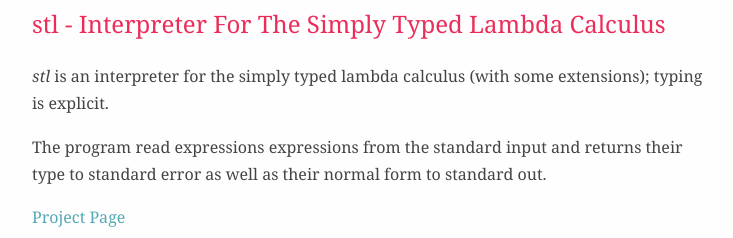
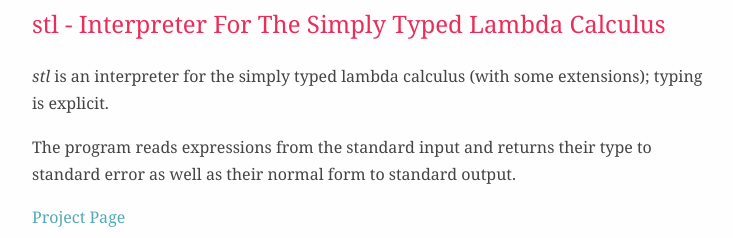
Before and after one commit to julmue/julmue.github.io, a plain HTML site: page index.html in a window 1280 px wide. Shown: the part 1540-1778 px from the top of the page, without its empty margins (272-1005 px from the left). Drawn offline with Linux system fonts and the light colour scheme; a web font is replaced by a local one.

Commit message:
minor changes

```diff
--- a/index.html
+++ b/index.html
@@ -52,7 +52,7 @@
 <p><a href="https://github.com/julmue/Crush">Project Page</a></p>
 <h3 id="stl---interpreter-for-the-simply-typed-lambda-calculus">stl - Interpreter For The Simply Typed Lambda Calculus</h3>
 <p><em>stl</em> is an interpreter for the simply typed lambda calculus (with some extensions); typing is explicit.</p>
-<p>The program read expressions expressions from the standard input and returns their type to standard error as well as their normal form to standard out.</p>
+<p>The program reads expressions from the standard input and returns their type to standard error as well as their normal form to standard output.</p>
 <p><a href="https://github.com/julmue/stl">Project Page</a></p>
 <h3 id="clank---theorem-prover-paraconsistent-propositional-logics">Clank - Theorem Prover (Paraconsistent Propositional Logics)</h3>
 <p>A paraconsistent logic is a logic where the consequence relation is not explosive, i. e. where the law <span class="math inline">{<em>A</em>, ¬<em>A</em>}⊨<em>B</em></span> does not hold. A very good introduction to this topic can be found on the <a href="http://plato.stanford.edu/entries/logic-paraconsistent/">Stanford Encyclopedia of Philosophy</a>.</p>
```
Also changed, not shown: 1 other file.
